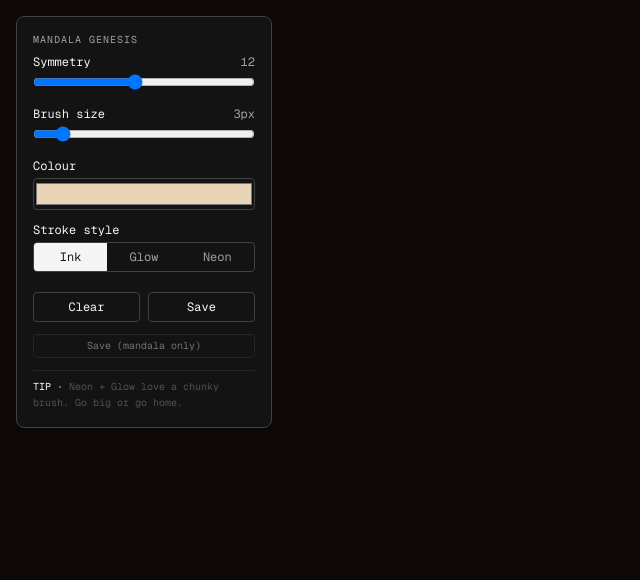
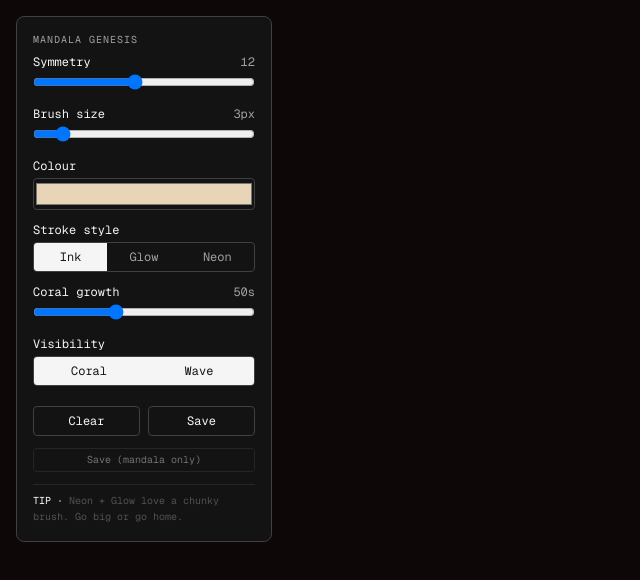
Before and after one commit to vinnayakk/mandala-genesis, a Next.js app: page / in a window 1280 px wide. Shown: the top 580 px of the page, without its empty margins (0-640 px from the left). Built offline with nearby package versions, Linux system fonts and the light colour scheme.

Commit message:
phase-2: coral/drift toggles, growth slider, tips, decoupled colours (step 2.3)

```diff
--- a/app/page.tsx
+++ b/app/page.tsx
@@ -14,6 +14,9 @@ export default function Home() {
   const [brushColor, setBrushColor] = useState("#e8d5b7");
   const [clearSignal, setClearSignal] = useState(0);
   const [blendMode, setBlendMode] = useState<BlendMode>("source-over");
+  const [growthDuration, setGrowthDuration] = useState(50000); // milliseconds (50 seconds)
+  const [coralOn, setCoralOn] = useState(true);
+  const [driftOn, setDriftOn] = useState(true);
 
   const rdRef = useRef<RDHandle>(null);
   const mainRef = useRef<HTMLDivElement>(null);
@@ -21,6 +24,10 @@ export default function Home() {
   useEffect(() => {
     const main = mainRef.current;
     if (!main) return;
+    if (!driftOn) {
+      main.style.backgroundColor = "#0a0a0a";
+      return;
+    }
     let hue = 0;
     let rafId: number;
     const tick = () => {
@@ -30,21 +37,23 @@ export default function Home() {
     };
     rafId = requestAnimationFrame(tick);
     return () => cancelAnimationFrame(rafId);
-  }, []);
+  }, [driftOn]);
 
   const handleClear = useCallback(() => {
     setClearSignal((n) => n + 1);
     rdRef.current?.clear();
   }, []);
 
-  const handleSave = useCallback(async (includeRD: boolean) => {
+  const handleSave = useCallback(
+    async (includeRD: boolean) => {
       const canvases = document.querySelectorAll("canvas");
       if (canvases.length < 2) return;
       const mandalaCanvas = canvases[0] as HTMLCanvasElement;
       const rdCanvas = canvases[1] as HTMLCanvasElement;
 
       const mandalaUrl = mandalaCanvas.toDataURL("image/png");
-    const rdUrl = includeRD ? rdCanvas.toDataURL("image/png") : null;
+      const rdUrl =
+        includeRD && coralOn ? rdCanvas.toDataURL("image/png") : null;
 
       const load = (src: string): Promise<HTMLImageElement> =>
         new Promise((resolve, reject) => {
@@ -80,7 +89,9 @@ export default function Home() {
       link.download = `mandala-${Date.now()}.png`;
       link.href = out.toDataURL("image/png");
       link.click();
-  }, []);
+    },
+    [coralOn],
+  );
 
   const handleStroke = useCallback(
     (fromX: number, fromY: number, toX: number, toY: number) => {
@@ -93,9 +104,10 @@ export default function Home() {
         window.innerHeight,
         symmetry,
         brushSize,
+        growthDuration,
       );
     },
-    [symmetry, brushSize],
+    [symmetry, brushSize, growthDuration],
   );
 
   const handleDrawingChange = useCallback((active: boolean) => {
@@ -116,7 +128,7 @@ export default function Home() {
         onStroke={handleStroke}
         onDrawingChange={handleDrawingChange}
       />
-      <RDCanvas ref={rdRef} />
+      <RDCanvas ref={rdRef} visible={coralOn} />
       <Controls
         symmetry={symmetry}
         setSymmetry={setSymmetry}
@@ -126,6 +138,12 @@ export default function Home() {
         setBrushColor={setBrushColor}
         blendMode={blendMode}
         setBlendMode={setBlendMode}
+        growthDuration={growthDuration}
+        setGrowthDuration={setGrowthDuration}
+        coralOn={coralOn}
+        setCoralOn={setCoralOn}
+        driftOn={driftOn}
+        setDriftOn={setDriftOn}
         onClear={handleClear}
         onSave={() => handleSave(true)}
         onSaveMandalaOnly={() => handleSave(false)}
--- a/components/Controls.tsx
+++ b/components/Controls.tsx
@@ -12,6 +12,12 @@ type Props = {
   setBrushColor: (c: string) => void;
   blendMode: BlendMode;
   setBlendMode: (m: BlendMode) => void;
+  growthDuration: number;
+  setGrowthDuration: (n: number) => void;
+  coralOn: boolean;
+  setCoralOn: (v: boolean) => void;
+  driftOn: boolean;
+  setDriftOn: (v: boolean) => void;
   onClear: () => void;
   onSave: () => void;
   onSaveMandalaOnly: () => void;
@@ -42,6 +48,12 @@ export default function Controls({
   setBrushColor,
   blendMode,
   setBlendMode,
+  growthDuration,
+  setGrowthDuration,
+  coralOn,
+  setCoralOn,
+  driftOn,
+  setDriftOn,
   onClear,
   onSave,
   onSaveMandalaOnly,
@@ -119,6 +131,48 @@ export default function Controls({
         </div>
       </div>
 
+      <label className="block">
+        <div className="flex justify-between mb-1">
+          <span>Coral growth</span>
+          <span className="text-neutral-400">
+            {Math.round(growthDuration / 1000)}s
+          </span>
+        </div>
+        <input
+          type="range"
+          min={10000}
+          max={120000}
+          step={10000}
+          value={growthDuration}
+          onChange={(e) => setGrowthDuration(Number(e.target.value))}
+          className="w-full"
+        />
+      </label>
+      <div className="block">
+        <div className="mb-1">Visibility</div>
+        <div className="flex rounded border border-neutral-700 overflow-hidden">
+          <button
+            onClick={() => setCoralOn(!coralOn)}
+            className={`flex-1 py-1.5 transition-colors text-center ${
+              coralOn
+                ? "bg-neutral-100 text-neutral-900"
+                : "hover:bg-neutral-800 text-neutral-400"
+            }`}
+          >
+            Coral
+          </button>
+          <button
+            onClick={() => setDriftOn(!driftOn)}
+            className={`flex-1 py-1.5 transition-colors text-center ${
+              driftOn
+                ? "bg-neutral-100 text-neutral-900"
+                : "hover:bg-neutral-800 text-neutral-400"
+            }`}
+          >
+            Wave
+          </button>
+        </div>
+      </div>
       <div className="flex gap-2 pt-2">
         <button
           onClick={onClear}
--- a/components/RDCanvas.tsx
+++ b/components/RDCanvas.tsx
@@ -13,19 +13,24 @@ export type RDHandle = {
     sh: number,
     sym: number,
     r: number,
+    budget: number,
   ) => void;
   setColor: (hex: string) => void;
   clear: () => void;
   setDrawing: (active: boolean) => void;
 };
 
-const RDCanvas = forwardRef<RDHandle>(function RDCanvas(_, ref) {
+type RDProps = { visible: boolean };
+const RDCanvas = forwardRef<RDHandle, RDProps>(function RDCanvas(
+  { visible },
+  ref,
+) {
   const canvasRef = useRef<HTMLCanvasElement>(null);
   const engineRef = useRef<RDEngine | null>(null);
 
   useImperativeHandle(ref, () => ({
-    seed: (fx, fy, tx, ty, sw, sh, sym, r) =>
-      engineRef.current?.seed(fx, fy, tx, ty, sw, sh, sym, r),
+    seed: (fx, fy, tx, ty, sw, sh, sym, r, budget) =>
+      engineRef.current?.seed(fx, fy, tx, ty, sw, sh, sym, r, budget),
     setColor: (hex) => engineRef.current?.setColor(hex),
     clear: () => engineRef.current?.clear(),
     setDrawing: (active) => engineRef.current?.setDrawing(active),
@@ -70,6 +75,7 @@ const RDCanvas = forwardRef<RDHandle>(function RDCanvas(_, ref) {
         width: "100vw",
         height: "100vh",
         mixBlendMode: "screen",
+        opacity: visible ? 1 : 0,
       }}
     />
   );
--- a/lib/rd-engine.ts
+++ b/lib/rd-engine.ts
@@ -1,13 +1,11 @@
 import { COMPUTE_SHADER, RENDER_SHADER } from "./shaders";
 
 const GRID_H = 512;
-const STEPS_PER_FRAME = 1; // one step per frame — avoids seed re-injection
 const FEED = 0.0545; // "coral" pattern — favors growth/propagation
 const KILL = 0.062;
 const DU = 0.2097;
 const DV = 0.105;
 const DT = 0.7; // faster progress per step now that we're at 1 step/frame
-const GROWTH_BUDGET_FRAMES = 7200; // ~2 min at 60fps — growth runs, then settles
 const DEFAULT_RD_COLOR: [number, number, number] = [0.1255, 0.0824, 0.0157]; // muted brown (#201504), independent of brush colour
 
 export class RDEngine {
@@ -27,6 +25,7 @@ export class RDEngine {
   private gridH: number;
   private paused = false;
   private growthBudget = 0;
+  private lastTickMs = 0; // for delta-time measurement
 
   private constructor(
     device: GPUDevice,
@@ -282,6 +281,7 @@ export class RDEngine {
     screenH: number,
     symmetry: number,
     brushRadius: number,
+    budget: number,
   ) {
     // Stamp continuously along the stroke segment, not just at endpoints
     const dist = Math.sqrt((toX - fromX) ** 2 + (toY - fromY) ** 2);
@@ -292,7 +292,7 @@ export class RDEngine {
       const y = fromY + (toY - fromY) * t;
       this.stampSymmetric(x, y, screenW, screenH, symmetry, brushRadius);
     }
-    this.growthBudget = GROWTH_BUDGET_FRAMES;
+    this.growthBudget = budget;
   }
 
   private stampSymmetric(
@@ -389,6 +389,7 @@ export class RDEngine {
 
     this.frame = 0;
     this.growthBudget = 0;
+    this.lastTickMs = 0;
   }
 
   /* ───────── per-frame ───────── */
@@ -397,8 +398,12 @@ export class RDEngine {
     const enc = this.device.createCommandEncoder();
 
     if (!this.paused && this.growthBudget > 0) {
-      // ALWAYS upload current seedData (zero unless user just drew this frame).
-      // This makes seeds truly one-shot — the GPU forgets after each frame.
+      const now = performance.now();
+      const dt =
+        this.lastTickMs === 0 ? 0 : Math.min(now - this.lastTickMs, 100);
+      this.lastTickMs = now;
+      this.growthBudget = Math.max(0, this.growthBudget - dt);
+
       this.device.queue.writeTexture(
         { texture: this.seedTex },
         this.seedData.buffer,
@@ -407,22 +412,20 @@ export class RDEngine {
       );
       this.seedData.fill(0);
 
-      for (let i = 0; i < STEPS_PER_FRAME && this.growthBudget > 0; i++) {
-        const pass = enc.beginComputePass();
-        pass.setPipeline(this.computePipe);
-        pass.setBindGroup(0, this.compBG[this.frame % 2]);
-        pass.dispatchWorkgroups(
-          Math.ceil(this.gridW / 8),
-          Math.ceil(this.gridH / 8),
-        );
-        pass.end();
-        this.frame++;
-        this.growthBudget--;
-      }
+      const computePass = enc.beginComputePass();
+      computePass.setPipeline(this.computePipe);
+      computePass.setBindGroup(0, this.compBG[this.frame % 2]);
+      computePass.dispatchWorkgroups(
+        Math.ceil(this.gridW / 8),
+        Math.ceil(this.gridH / 8),
+      );
+      computePass.end();
+      this.frame++;
+    } else {
+      this.lastTickMs = 0; // reset so delta doesn't jump after a pause
     }
 
-    // Always render current state (so canvas doesn't go black while paused)
-    const pass = enc.beginRenderPass({
+    const renderPass = enc.beginRenderPass({
       colorAttachments: [
         {
           view: this.ctx.getCurrentTexture().createView(),
@@ -432,10 +435,10 @@ export class RDEngine {
         },
       ],
     });
-    pass.setPipeline(this.renderPipe);
-    pass.setBindGroup(0, this.rendBG[this.frame % 2]);
-    pass.draw(4);
-    pass.end();
+    renderPass.setPipeline(this.renderPipe);
+    renderPass.setBindGroup(0, this.rendBG[this.frame % 2]);
+    renderPass.draw(4);
+    renderPass.end();
 
     this.device.queue.submit([enc.finish()]);
   }
```
Lines whose indentation alone changed are shown as unchanged.
